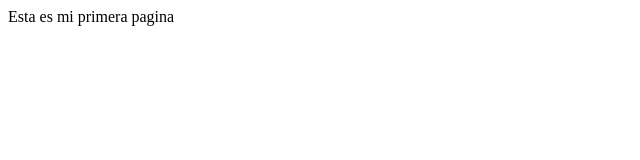
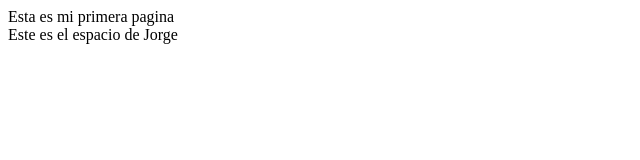
Before and after one commit to GrisselFlores/4SIS2AFloresLorenzanaGrissel, a plain HTML site: page index.html in a window 1280 px wide. Shown: the whole page, without its empty margins (0-640 px from the left). Drawn offline with Linux system fonts and the light colour scheme.

Commit message:
Espacio de Jorge

```diff
--- a/index.html
+++ b/index.html
@@ -7,5 +7,8 @@
 </head>
 <body>
     Esta es mi primera pagina
+    <div>
+        Este es el espacio de Jorge
+    </div>
 </body>
 </html>
```
